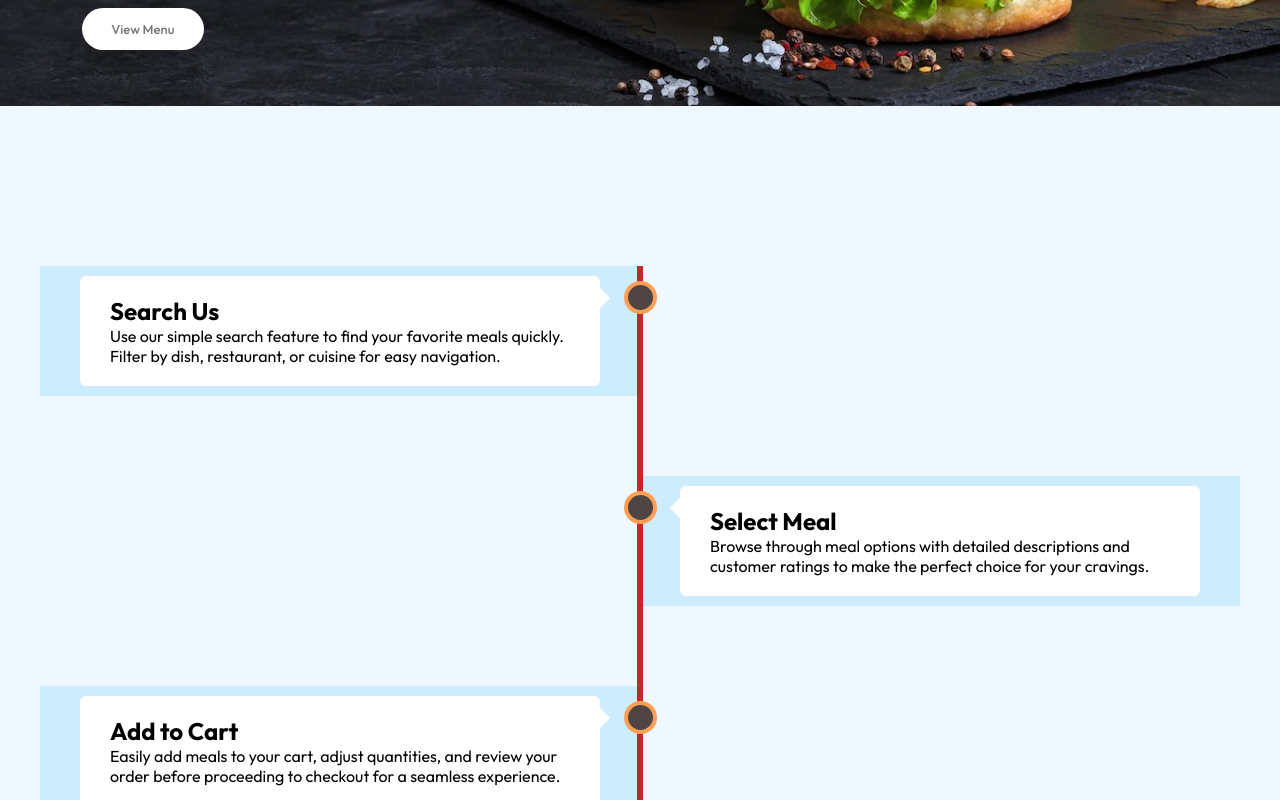
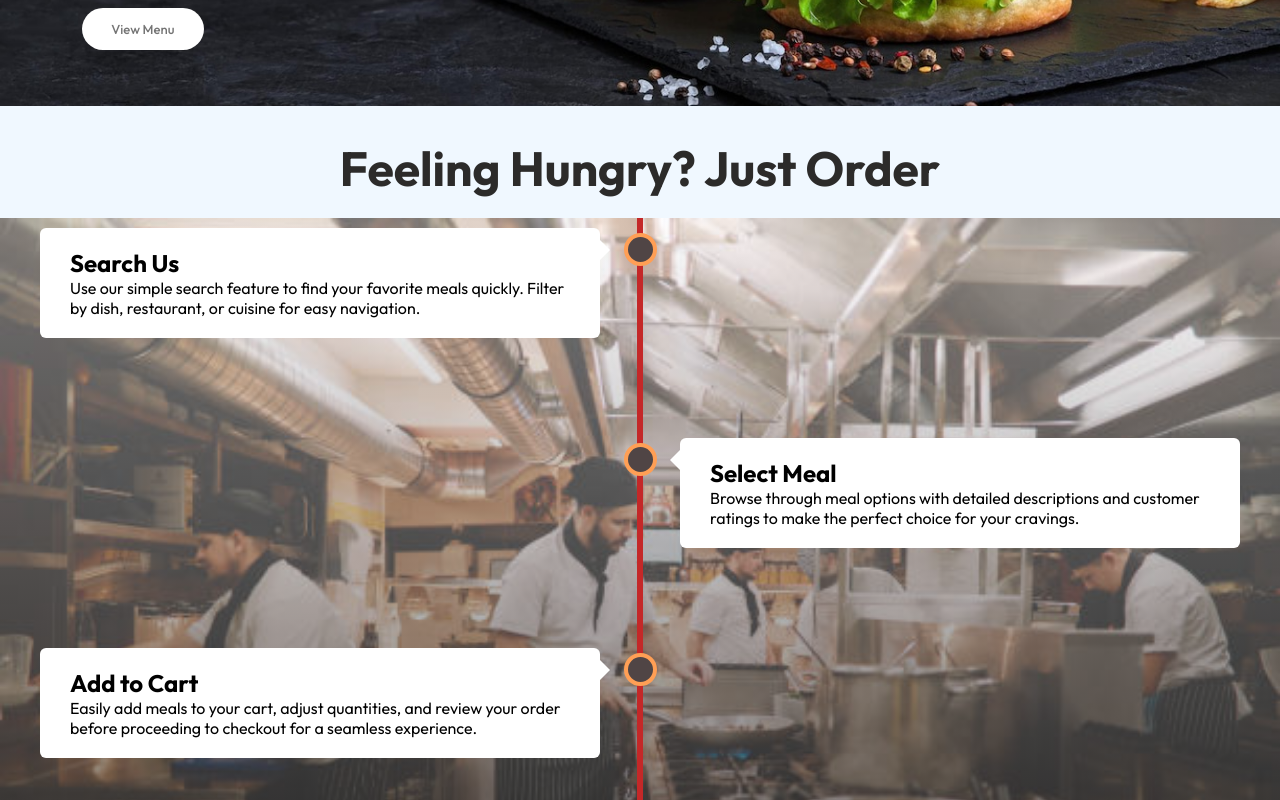
Before and after one commit to chandunumaneth/RAD_Project, a React (Vite) app in the folder frontend/: page / in a window 1280 px wide. Shown: the part 540-1340 px from the top of the page. Built offline with nearby package versions, Linux system fonts and the light colour scheme; no server answers.

Commit message:
final code

```diff
--- a/frontend/src/component/aboutTimeline/aboutTimeline.css
+++ b/frontend/src/component/aboutTimeline/aboutTimeline.css
@@ -1,10 +1,22 @@
+.title{
+    text-align: center;
+    font-size: 1.5rem;
+    margin-top: 2rem;
+    color: #2c2b2a;
+}
+
 .timeline {
-    margin: 10rem auto;
-    position: relative;
-    max-width: 1200px;
-    width: 100%;
-    /* margin: 0 auto; */
-  }
+  margin-top: 20px;
+  background: linear-gradient(
+      rgba(255, 255, 255, 0.392),
+      rgba(40, 39, 39, 0.7)
+    ),
+    url('../../assets/timeline.jpeg') no-repeat;
+  background-size: cover;
+  position: relative;
+  max-width: 1400px;
+  width: 100%;
+}
 
   /* The actual timeline (the vertical ruler) */
   .timeline::after {
@@ -26,7 +38,6 @@
     position: relative;
     background-color: inherit;
     width: 50%;
-    background-color: rgb(205, 237, 255);
   }
 
   /* The circles on the timeline */
--- a/frontend/src/component/aboutTimeline/aboutTimeline.jsx
+++ b/frontend/src/component/aboutTimeline/aboutTimeline.jsx
@@ -4,6 +4,11 @@ import { assets } from '../../assets/assets'
 
 function aboutTimeline() {
   return (
+    <>
+    <div className='main-container'>
+    <div className='title'>
+    <h1>Feeling Hungry? Just Order</h1>
+    </div>
     <div className="timeline">
     <div className="container left">
         <div className="content">
@@ -30,6 +35,8 @@ function aboutTimeline() {
         </div>
     </div>
     </div>
+    </div>
+    </>
   )
 }
 
```
Also changed, not shown: frontend/src/assets/timeline.jpeg (added), 3 other files (tests, documents, lock files or other folders).
